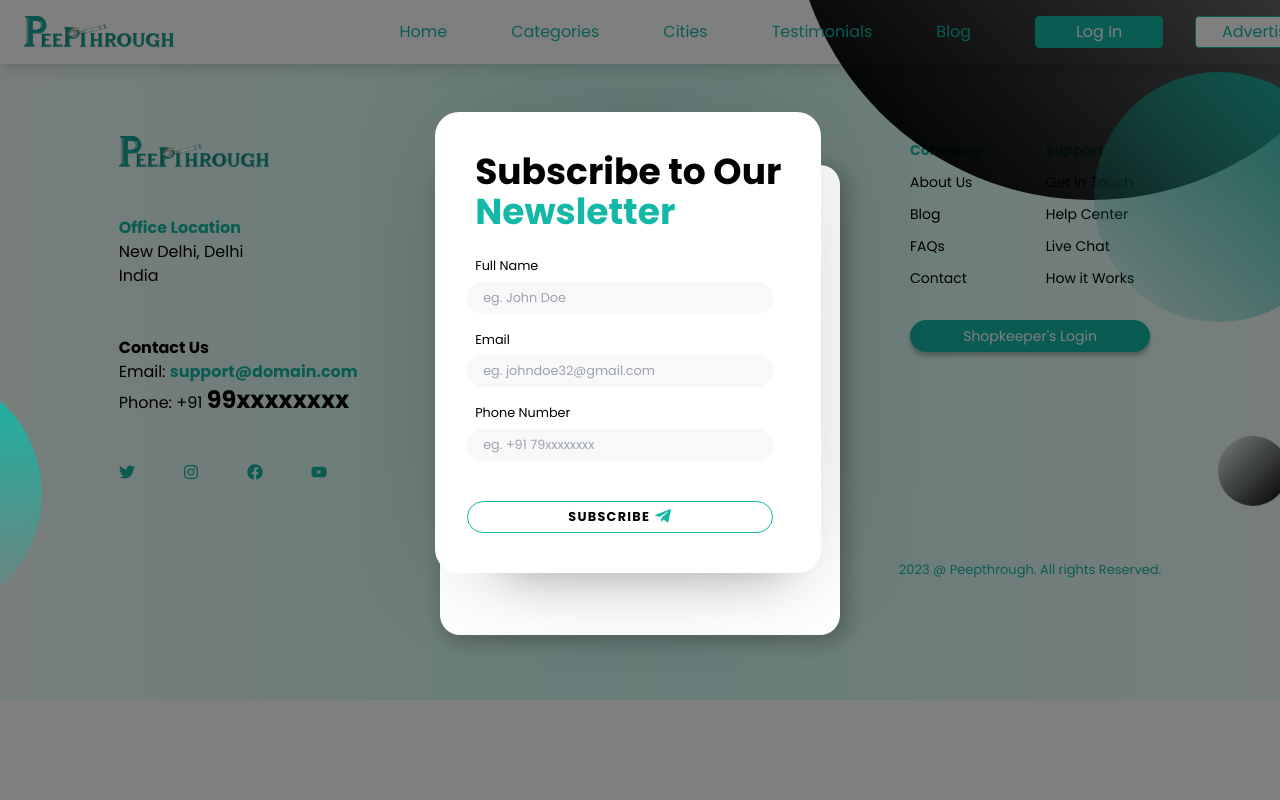
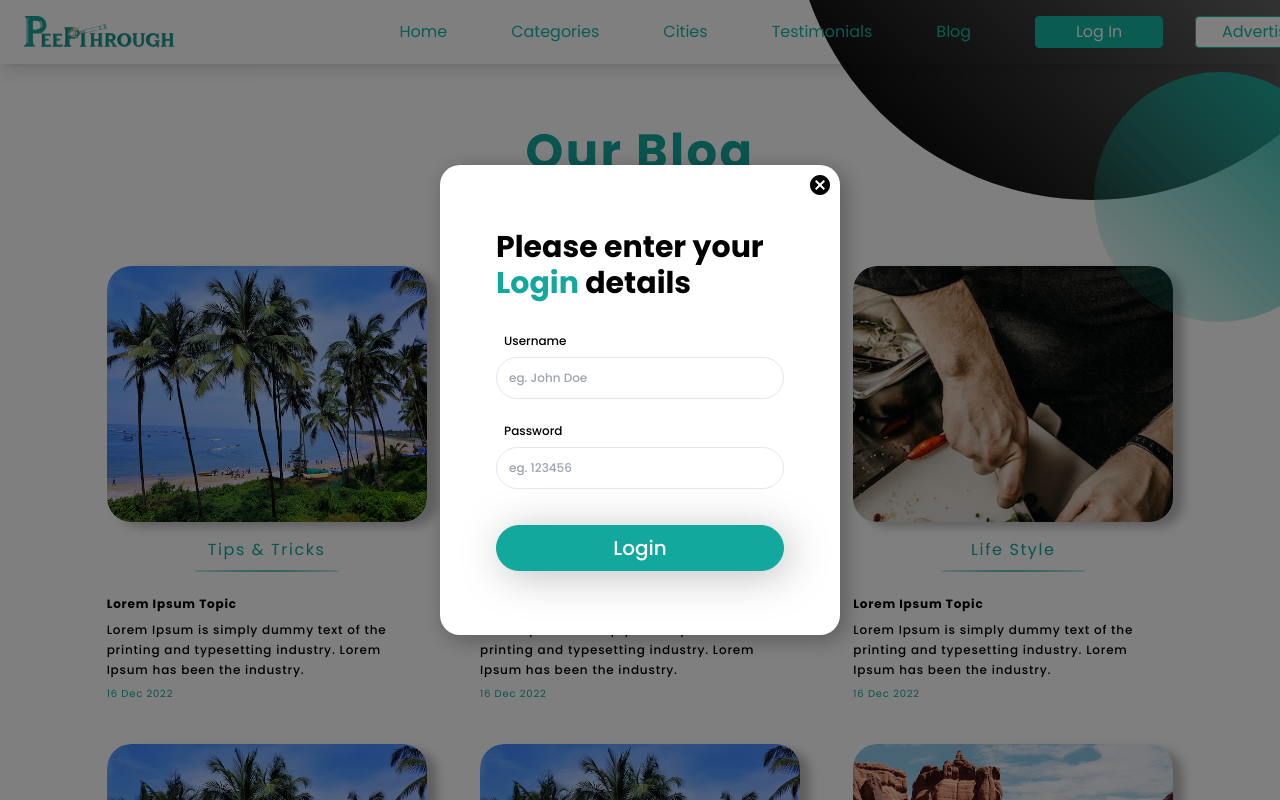
Before and after one commit to HarshBatra/Peepthrough, a React (Create React App) app: page /all-blogs in a window 1280 px wide. Both pictures are taken after a click on the button "Log In". Shown: the top 800 px of the page. Built offline with nearby package versions, Linux system fonts and the light colour scheme; a web font is replaced by a local one.

Commit message:
made allblog page and linked the pages

```diff
--- a/src/App.js
+++ b/src/App.js
@@ -12,12 +12,15 @@ import "./input.css";
 import "./animation.css";
 import Contact from "./Pages/Contact";
 import { BrowserRouter as Router, Route, Routes } from "react-router-dom";
+import Allblogs from "./Pages/Allblogs";
+import ScrollToTop from "./Components/ScrollToTop";
 
 function App() {
   return (
     <>
       <div className="font-poppins">
         <Router>
+          <ScrollToTop />
           <Navbar />
           <Routes>
             <Route path="/" element={<Home />} />
@@ -28,6 +31,7 @@ function App() {
             <Route path="/contact-us" element={<Contact />} />
             <Route path="/shopkeeper-login" element={<ShopkeeperLogin />} />
             <Route path="/advertise" element={<Advertise />} />
+            <Route path="/all-blogs" element={<Allblogs />} />
           </Routes>
           <Footer />
         </Router>
--- a/src/Components/CardOfUsersLogin.js
+++ b/src/Components/CardOfUsersLogin.js
@@ -1,11 +1,13 @@
 import React, {useState, useEffect} from 'react';
 import { CSSComponents } from './CSSComponents';
+import CancelIcon from '@mui/icons-material/Cancel';
 
-function CardOfUsersLogin() {
+function CardOfUsersLogin({setOpen}) {
 
     return (
-        <div className=''>
-            <div className='w-100 px-14 py-16 rounded-[20px] bg-white text-black'
+        <div className='relative'>
+            <span className='flex absolute right-6 top-2 text-black cursor-pointer' onClick={()=>setOpen(false)}><CancelIcon /></span>
+            <div className='md:w-100 px-14 py-16 rounded-[20px] bg-white text-black mx-4 w-80'
             style={{
                 // background: "linear-gradient(147.38deg, rgba(19, 168, 158, 0.28) 0%, rgba(19, 168, 158, 0) 100%)",
                 boxShadow: "5px 5px 20px 2px #00000040"
--- a/src/Components/Footer.js
+++ b/src/Components/Footer.js
@@ -37,7 +37,7 @@ const Footer = () => {
           <FaYoutube className="text-teal-500 transition grow cursor-pointer" />
         </div>
       </div>
-      <div className="z-20 flex flex-col bg-white shadow-[5px_5px_120px_-20px_rgba(0,0,0,0.2)] rounded-[1.5rem] p-10 md:my-2 my-10">
+      <div className="z-[1] flex flex-col bg-white shadow-[5px_5px_120px_-20px_rgba(0,0,0,0.2)] rounded-[1.5rem] p-10 md:my-2 my-10">
         <p className="text-2xl md:text-4xl font-bold">Subscribe to Our</p>
         <p className="text-2xl md:text-4xl font-bold text-teal-500">
           Newsletter
@@ -114,10 +114,10 @@ const Footer = () => {
           </p>
         </div>
       </div>
-      <div className="vert-move2 absolute w-[250px] h-[250px] top-[10rem] left-[28rem] rounded-full bg-gradient-to-b from-teal-500 z-10"></div>
-      <div className="vert-move1 absolute w-[300px] h-[300px] top-[-12rem] left-[83rem] rounded-full bg-gradient-to-b from-teal-500 z-10"></div>
-      <div className="vert-move3 absolute w-[250px] h-[250px] top-[20rem] left-[-13rem] rounded-full bg-gradient-to-b from-teal-500 z-10"></div>
-      <div className="vert-move absolute w-[70px] h-[70px] bottom-[10rem] right-[-0.5rem] rounded-full bg-gradient-to-tl from-black z-10"></div>
+      <div className="vert-move2 absolute w-[250px] h-[250px] top-[10rem] left-[28rem] rounded-full bg-gradient-to-b from-teal-500 "></div>
+      <div className="vert-move1 absolute w-[300px] h-[300px] top-[-12rem] left-[83rem] rounded-full bg-gradient-to-b from-teal-500"></div>
+      <div className="vert-move3 absolute w-[250px] h-[250px] top-[20rem] left-[-13rem] rounded-full bg-gradient-to-b from-teal-500"></div>
+      <div className="vert-move absolute w-[70px] h-[70px] bottom-[10rem] right-[-0.5rem] rounded-full bg-gradient-to-tl from-black"></div>
     </div>
   );
 };
--- a/src/Components/Navbar.js
+++ b/src/Components/Navbar.js
@@ -8,7 +8,7 @@ import { Backdrop } from '@mui/material';
 const Navbar = () => {
   const logo = "./Assets/Images/logo.png"
   const navigate = useNavigate();
-  const [open, setOpen] = React.useState(false);
+  const [open, setOpen] = useState(false);
 
   return (
     <div className='w-screen flex flex-row shadow-lg h-16 items-center relative z-10'>
@@ -32,13 +32,13 @@ const Navbar = () => {
                 <div className="ellipse-2 absolute w-[250px] h-[250px] top-[4.5rem] right-[-4rem] rounded-full bg-gradient-to-bl from-teal-500 z-30"></div>
             </div>
         </div>
-        <DrawerComp />
+        <DrawerComp setOpen={setOpen} />
         <Backdrop
-          sx={{ color: '#fff', zIndex: (theme) => theme.zIndex.drawer + 1 }}
+          sx={{ color: '#fff', zIndex: 100}}
           open={open}
-          onClick={()=> setOpen(false)}
+          className="z-40"
         >
-            <CardOfUsersLogin />
+            <CardOfUsersLogin className="z-50" setOpen={setOpen} />
         </Backdrop>
     </div>
   )
--- /dev/null
+++ b/src/Components/ScrollToTop.js
@@ -0,0 +1,12 @@
+import { useEffect } from "react";
+import { useLocation } from "react-router-dom";
+
+export default function ScrollToTop() {
+  const { pathname } = useLocation();
+
+  useEffect(() => {
+    window.scrollTo(0, 0);
+  }, [pathname]);
+
+  return null;
+}
--- /dev/null
+++ b/src/Pages/Allblogs.js
@@ -0,0 +1,68 @@
+import React, { useState, useEffect } from 'react';
+import OurBlog from './Homepage Components/OurBlog';
+import { useNavigate } from 'react-router-dom';
+import BlogsData from '../constants/BlogsData';
+
+function Allblogs() {
+    var blogs = BlogsData;
+    const navigate = useNavigate();
+
+    return (
+        <div>
+            <div className="mx-20 my-16" id="blog">
+                <div className="flex flex-col justify-center items-center mb-10">
+                    <h1 className="text-primary-blue text-center md:text-5xl text-4xl font-bold tracking-wider">
+                        Our Blog
+                    </h1>
+                    <span className="w-44 h-0.5 m-6 bg-gradient-to-r from-white to-white via-teal-500"></span>
+                </div>
+                <div className="flex md:justify-around items-center md:flex-row flex-col flex-wrap">
+                    {blogs.map((blog, index) => {
+                        return (
+                            <div className="w-80 mb-10" key={index}>
+                                <div className="flex flex-col justify-center items-center">
+                                    <div
+                                        className="w-80 h-64 overflow-hidden rounded-3xl"
+                                        style={{
+                                            filter: "drop-shadow(10px 5px 5px rgba(0, 0, 0, 0.25))",
+                                        }}
+                                    >
+                                        <img
+                                            src={blog.img}
+                                            width="314px"
+                                            height="262px"
+                                            className="rounded-3xl  min-h-full min-w-full"
+                                            alt=""
+                                        />
+                                    </div>
+                                    <div className="my-4 flex flex-col items-center">
+                                        <h1 className="text-primary-blue text-base tracking-widest">
+                                            {blog.topic}
+                                        </h1>
+                                        <span className="w-36 h-0.5 mt-2 primaryGradient"></span>
+                                    </div>
+                                </div>
+                                <div className="tracking-wider">
+                                    <h1 className="text-xs font-bold my-2">{blog.title}</h1>
+                                    <p className="text-xs md:font-medium font-normal leading-5">
+                                        {blog.content}
+                                    </p>
+                                    <span className="text-[10px] text-primary-blue font-normal">
+                                        {blog.date}
+                                    </span>
+                                </div>
+                            </div>
+                        );
+                    })}
+                </div>
+                {/* <div className="flex justify-center items-center mt-10">
+          <button className="px-6 py-2 text-primary-blue border-[1px] border-primary-blue text-xl font-medium  rounded-md hover:bg-primary-blue hover:text-white ease-in duration-300" onClick={()=>navigate("/blog")}>
+            View More
+          </button>
+        </div> */}
+            </div>
+        </div>
+    );
+}
+
+export default Allblogs;
--- a/src/Pages/Homepage Components/OurBlog.js
+++ b/src/Pages/Homepage Components/OurBlog.js
@@ -4,7 +4,7 @@ import { useNavigate } from "react-router-dom";
 
 
 function OurBlog() {
-  var blogs = BlogsData;
+  var blogs = BlogsData.slice(0, 3);
   const navigate = useNavigate();
 
   return (
@@ -56,7 +56,7 @@ function OurBlog() {
           })}
         </div>
         <div className="flex justify-center items-center mt-10">
-          <button className="px-6 py-2 text-primary-blue border-[1px] border-primary-blue text-xl font-medium  rounded-md hover:bg-primary-blue hover:text-white ease-in duration-300" onClick={()=>navigate("/blog")}>
+          <button className="px-6 py-2 text-primary-blue border-[1px] border-primary-blue text-xl font-medium  rounded-md hover:bg-primary-blue hover:text-white ease-in duration-300" onClick={()=>navigate("/all-blogs")}>
             View More
           </button>
         </div>
--- a/src/constants/BlogsData.js
+++ b/src/constants/BlogsData.js
@@ -23,4 +23,52 @@ module.exports = [
         content:"Lorem Ipsum is simply dummy text of the printing and typesetting industry. Lorem Ipsum has been the industry.",
         date:"16 Dec 2022"
     },
+    {
+        key:4,
+        topic:"Tips & Tricks",
+        img:"./Assets/Images/ourblog1.jpg",
+        title:"Lorem Ipsum Topic",
+        content:"Lorem Ipsum is simply dummy text of the printing and typesetting industry. Lorem Ipsum has been the industry.",
+        date:"16 Dec 2022"
+    },
+    {
+        key:5,
+        topic:"Tips & Tricks",
+        img:"./Assets/Images/ourblog1.jpg",
+        title:"Lorem Ipsum Topic",
+        content:"Lorem Ipsum is simply dummy text of the printing and typesetting industry. Lorem Ipsum has been the industry.",
+        date:"16 Dec 2022"
+    },
+    {
+        key:6,
+        topic:"Road Trip",
+        img:"./Assets/Images/ourblog2.jpg",
+        title:"Lorem Ipsum Topic",
+        content:"Lorem Ipsum is simply dummy text of the printing and typesetting industry. Lorem Ipsum has been the industry.",
+        date:"16 Dec 2022"
+    },
+    {
+        key:7,
+        topic:"Life Style",
+        img:"./Assets/Images/ourblog3.jpg",
+        title:"Lorem Ipsum Topic",
+        content:"Lorem Ipsum is simply dummy text of the printing and typesetting industry. Lorem Ipsum has been the industry.",
+        date:"16 Dec 2022"
+    },
+    {
+        key:8,
+        topic:"Tips & Tricks",
+        img:"./Assets/Images/ourblog1.jpg",
+        title:"Lorem Ipsum Topic",
+        content:"Lorem Ipsum is simply dummy text of the printing and typesetting industry. Lorem Ipsum has been the industry.",
+        date:"16 Dec 2022"
+    },
+    {
+        key:9,
+        topic:"Road Trip",
+        img:"./Assets/Images/ourblog2.jpg",
+        title:"Lorem Ipsum Topic",
+        content:"Lorem Ipsum is simply dummy text of the printing and typesetting industry. Lorem Ipsum has been the industry.",
+        date:"16 Dec 2022"
+    },
   ];
```
Also changed, not shown: src/Components/DrawerComp.js (+17 -8 lines), src/Pages/Homepage Components/IntroComp.js (+4 -4 lines), 1 other file (tests, documents, lock files or other folders).
